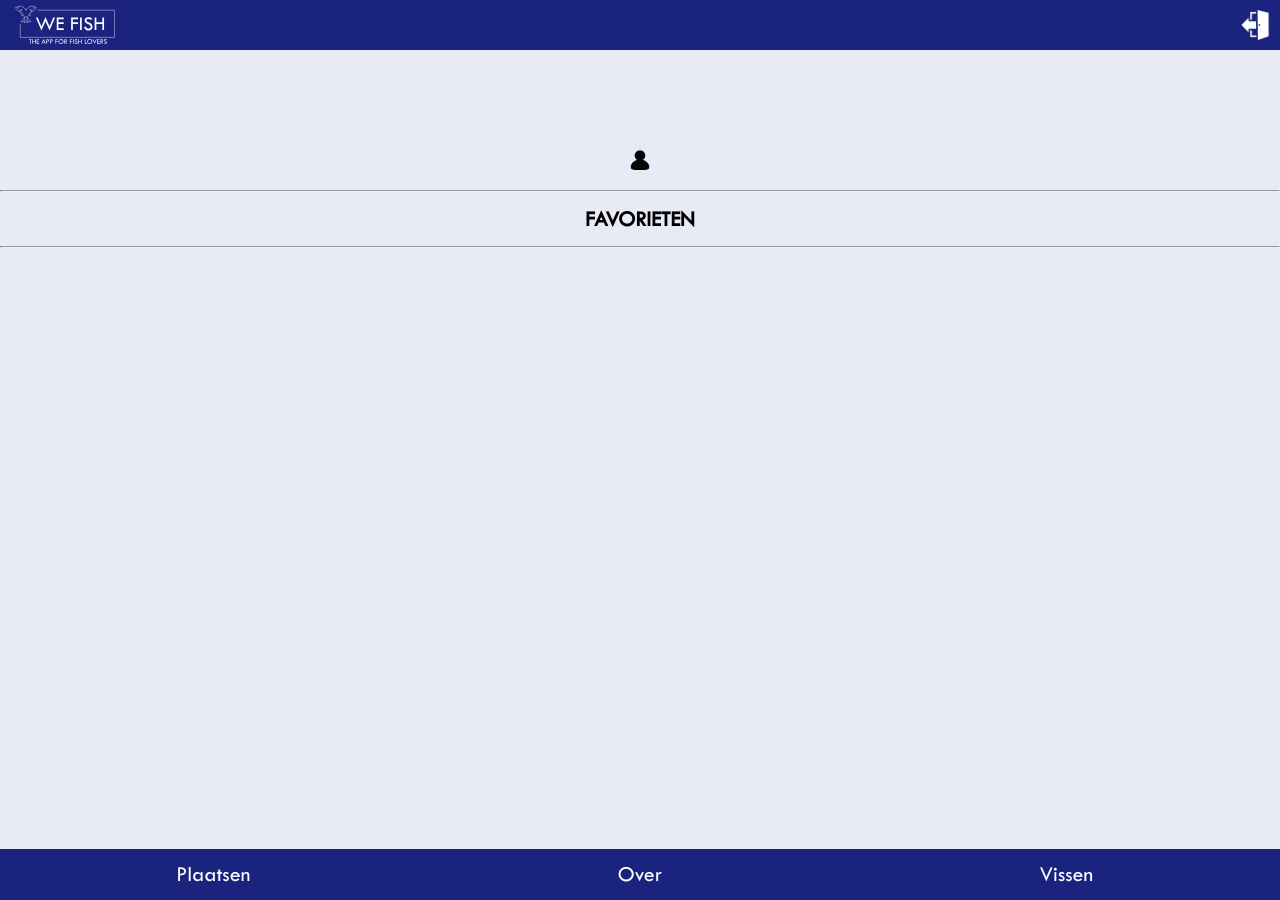
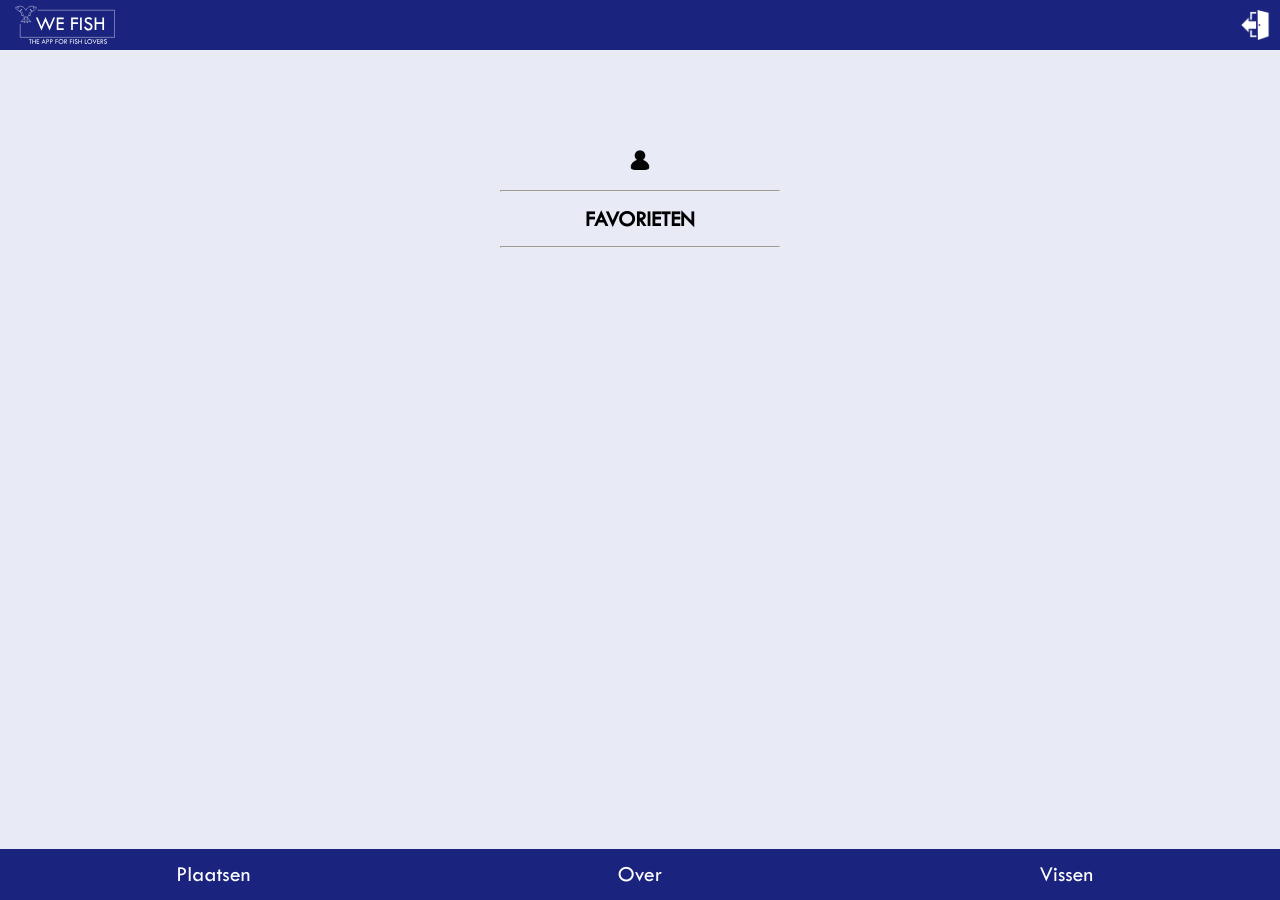
Before and after one commit to svennote/WeFish.github.io, a Jekyll site: the page built from profile.html, in a window 1280 px wide. Built offline with Jekyll 4.4.1, drawn with Linux system fonts in a browser that asks for light colours.

Commit message:
aangepast

```diff
--- a/css/login.scss
+++ b/css/login.scss
@@ -173,8 +173,11 @@ color:black;
 
 .totaal {
 
-margin-top:70px;
+display:block;
+width:280px;
+margin:100px auto;
 color:black;
+padding-bottom:75px;
 
 }
 
```
